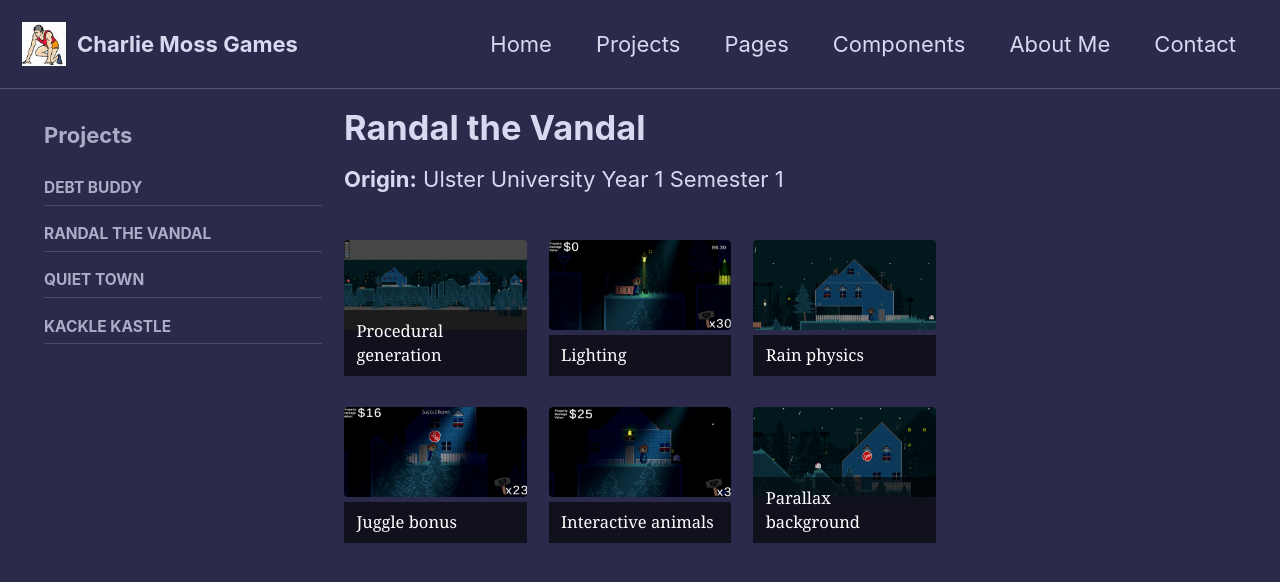
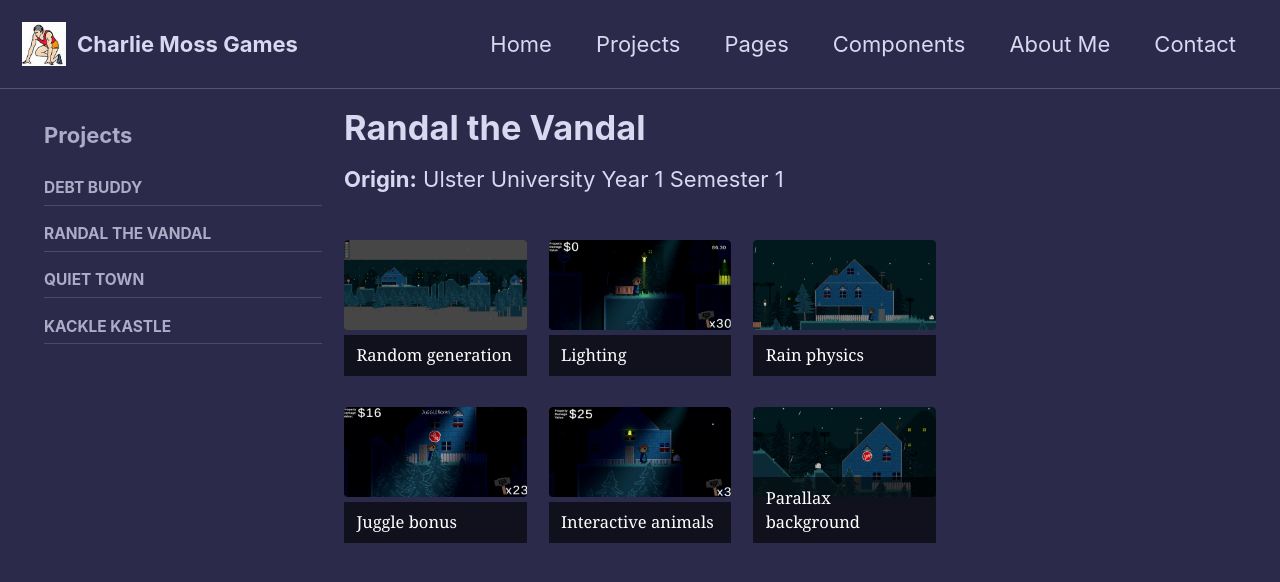
Before and after one commit to cmoss640/cmoss640.github.io, a Jekyll site: the page built from _pages/projects-randal.md, in a window 1280 px wide and 900 px high, cut to the strip 0-592 px from the top of the window. Shown: the top 582 px of the strip. Built offline with Jekyll 4.4.1, drawn with Linux system fonts in a browser that asks for light colours; part of the change alters nothing that is shown.

Commit message:
Update titles and captions for project images

```diff
--- a/_pages/projects-randal.md
+++ b/_pages/projects-randal.md
@@ -11,22 +11,22 @@ gallery_gameart:
   - url: /assets/images/RandalScreenshot1.png
     image_path: /assets/images/RandalScreenshot1.png
     alt: "Showcasing a part of the randomly generated level"
-    title: "Procedural generation"
-    caption: "Procedural generation"
+    title: "Chunk of the procedural level"
+    caption: "Random generation"
   - url: /assets/images/RandalScreenshot2.png
     image_path: /assets/images/RandalScreenshot2.png
     alt: "Showcasing the in-game lighting"
-    title: "Lighting"
+    title: "Moonlight casting down on the world"
     caption: "Lighting"
   - url: /assets/images/RandalScreenshot3.png
     image_path: /assets/images/RandalScreenshot3.png
     alt: "Showcasing rain physics bouncing off of a roof"
-    title: "Rain physics"
+    title: "Rain physics bouncing off of a roof"
     caption: "Rain physics"
   - url: /assets/images/RandalScreenshot4.png
     image_path: /assets/images/RandalScreenshot4.png
     alt: "Showcasing player getting a bonus for juggling"
-    title: "AAAAAAAAAAA"
+    title: "Player gets bonus points for consecutively juggling an object mid-air"
     caption: "Juggle bonus"
   - url: /assets/images/RandalScreenshot5.png
     image_path: /assets/images/RandalScreenshot5.png
@@ -36,7 +36,7 @@ gallery_gameart:
   - url: /assets/images/RandalScreenshot6.png
     image_path: /assets/images/RandalScreenshot6.png
     alt: "Showcasing the different layers of the background"
-    title: "Parallax background"
+    title: "Different layers of houses, trees and decorations"
     caption: "Parallax background"
 
 ---
```
